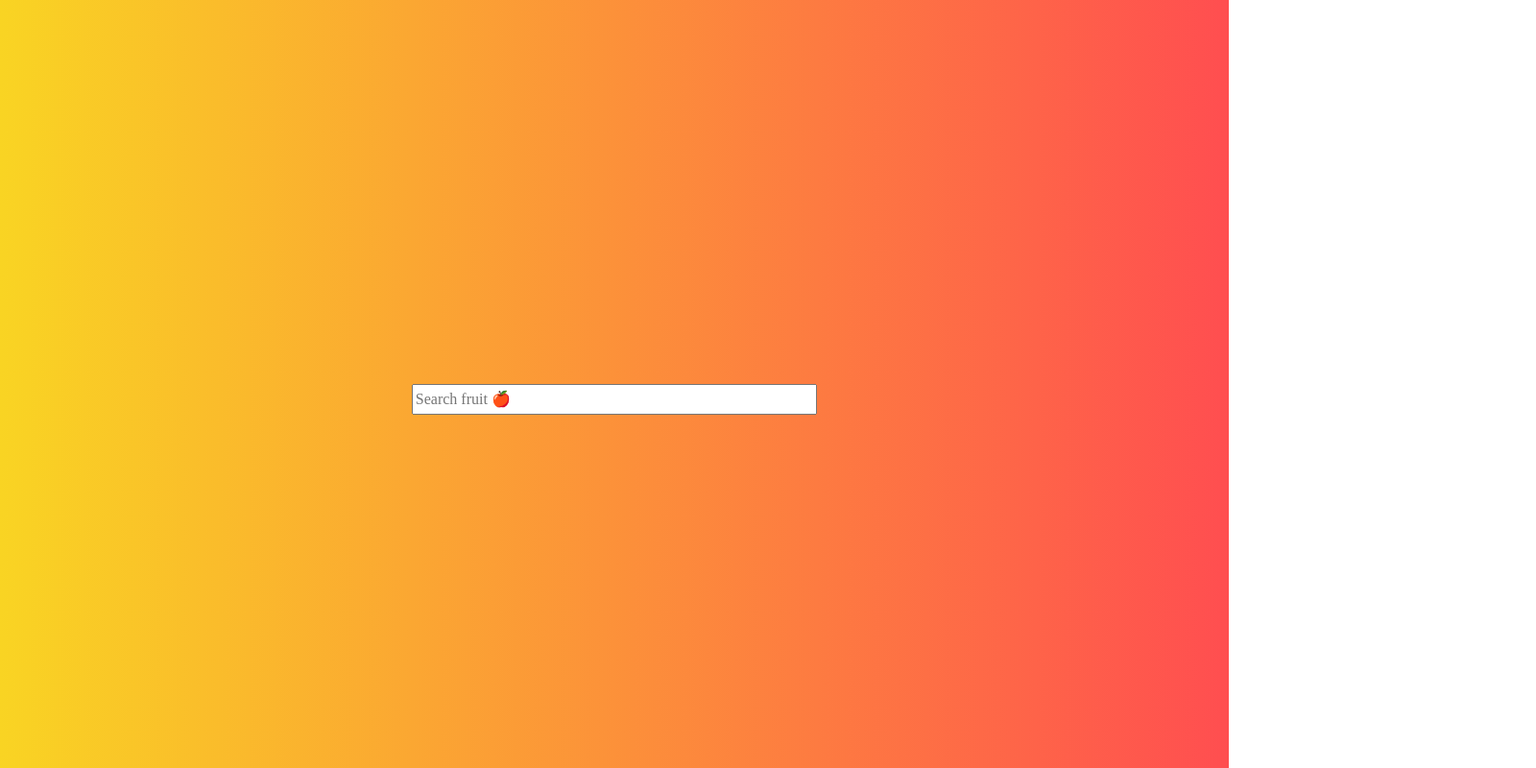
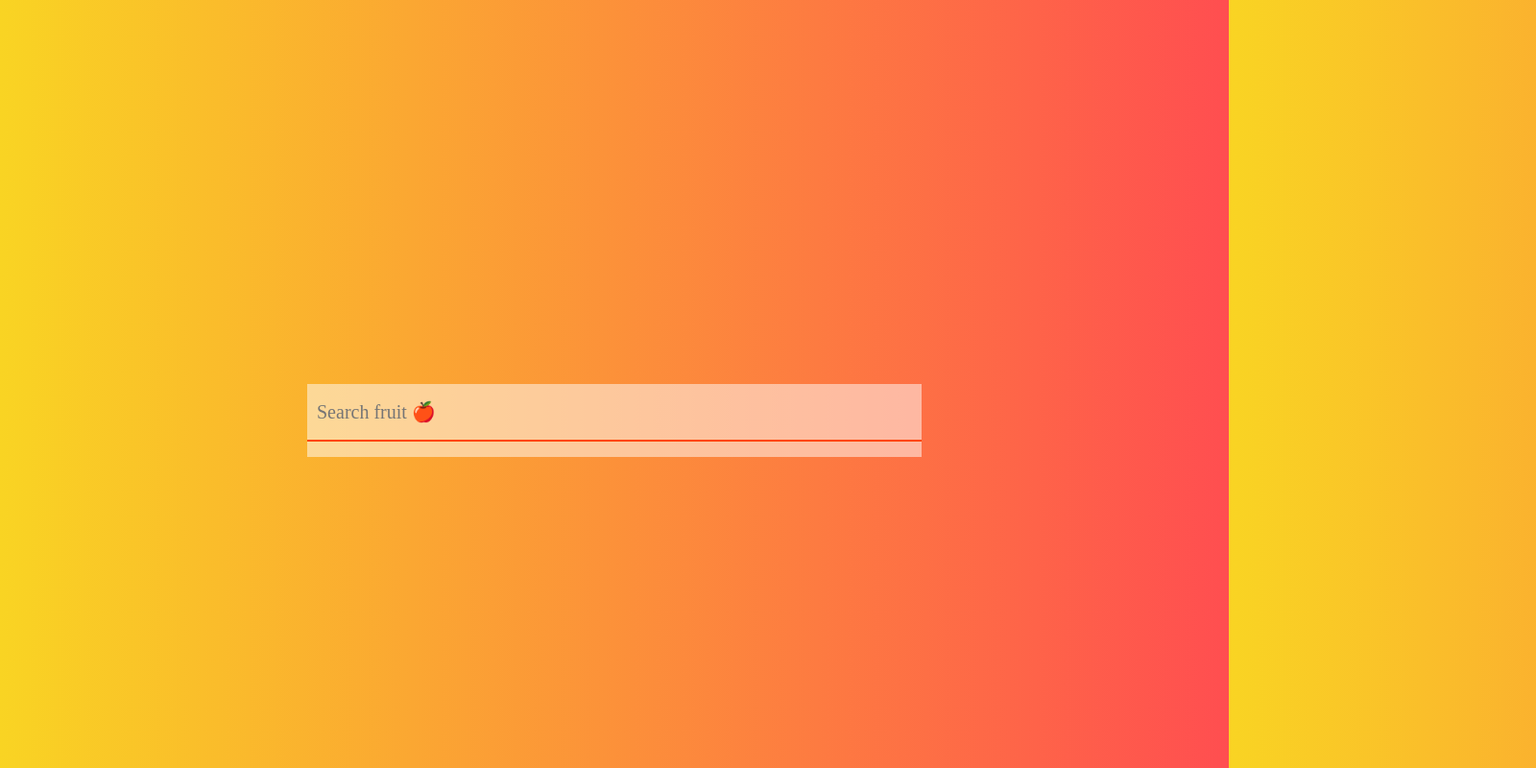
Before and after one commit to kayllamo/fruit-search-project, a plain HTML site: page starter_code/index.html in a window 1280 px wide. Shown: the whole page at 96% size, 1600 px wide, since content can reach past the window. Drawn offline with nearby package versions, Linux system fonts and the light colour scheme.

Commit message:
updates to css

```diff
--- a/starter_code/script.js
+++ b/starter_code/script.js
@@ -25,16 +25,14 @@ function showSuggestions(results, inputVal) {
 	let input = inputVal.toLowerCase();
 	suggestions.innerHTML = ""; // clear existing results
 
-
 	for (let i = 0; i < results.length; i++){
 			if (results[i].toLowerCase().includes(input)) {
 				const createLi = document.createElement('li');
-				createLi.innerText = results[i];
+				console.log(input)
+				createLi.innerHTML = results[i];
 				suggestions.appendChild(createLi);
-
 			}
 		}
-
 		return suggestions;
 	}
 
@@ -43,11 +41,13 @@ function showSuggestions(results, inputVal) {
 function useSuggestion(e) {
 	let selectedValue = e.target.innerHTML;
 	input.value = selectedValue;
+	suggestions.innerHTML = ""; // clear existing results
 
 }
 
 function hoverHighlight(e){
-	e.target.style.backgroundColor = 'lightpink';
+	let input = e.target.innerHTML;
+	input.style.backgroundColor = 'orangered';
 
 		setTimeout(() => {
 			e.target.style.backgroundColor = '';
--- a/starter_code/style.css
+++ b/starter_code/style.css
@@ -4,7 +4,7 @@
 }
 
 :focus {
- /* TODO */
+  outline: none;
 }
 
 body {
@@ -13,42 +13,57 @@ body {
 
 input {
   display: block;
-  width: 33%;
-  height: 2em;
-  position: absolute;
-  left: 50% vh vw;
-  top: 50%;
+  height: 3em;
+  padding-left: 10px;
+  color: grey;
+  border-bottom: 2px solid orangered;
+  border-top: none;
+  border-left: none;
+  border-right: none;
+  font-size: 20px;
 }
 
 .search-container {
-  display: grid;
-  justify-items: center;
+  position: relative;
+  top: 50vh;
+  left: 25%;
 }
 
 .search-container input,
 .search-container .suggestions {
-  /* TODO */
+  background-color: rgba(255, 255, 255, 0.5);
 }
 .search-container input {
- /* TODO */
+  min-width: 50%;
+
 }
 .search-container .suggestions {
-   /* TODO */
+   display: block;
+   position: relative;
+   background-color: rgba(255, 255, 255, 0.5);;
+   max-width: 50%;
+   max-height: 400px;
+   overflow: scroll;
+
 }
 
 ul {
-  /* TODO */
+  color: black;
+
 }
 ul.has-suggestions {
-  /* TODO */
+
 }
 ul li {
+  padding: 10px;
   list-style-type: none;
-  text-align: left;
+  font-size: 1.5em;
 
 }
 ul li:hover {
-  /* TODO */
+  background-color: orangered;
+  cursor: pointer;
+  margin-right: 40px;
 }
 
 input {
```
